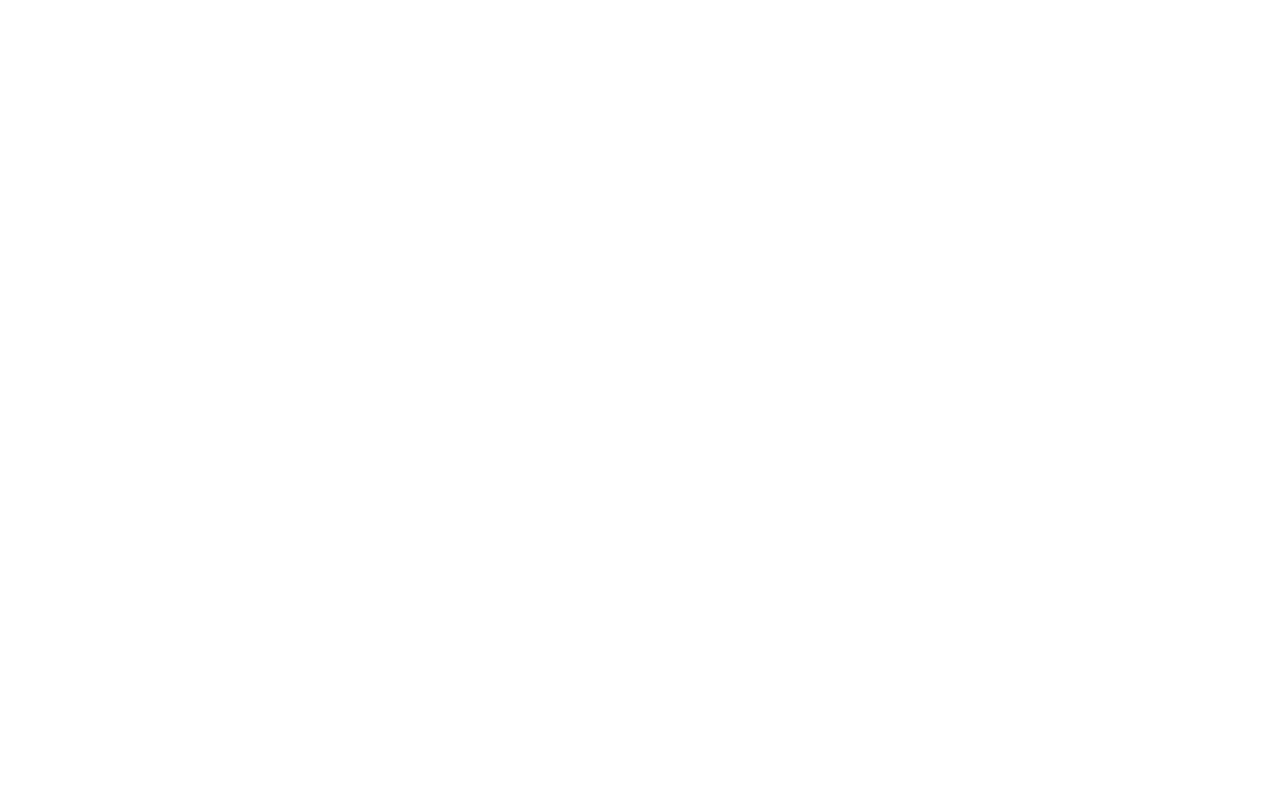
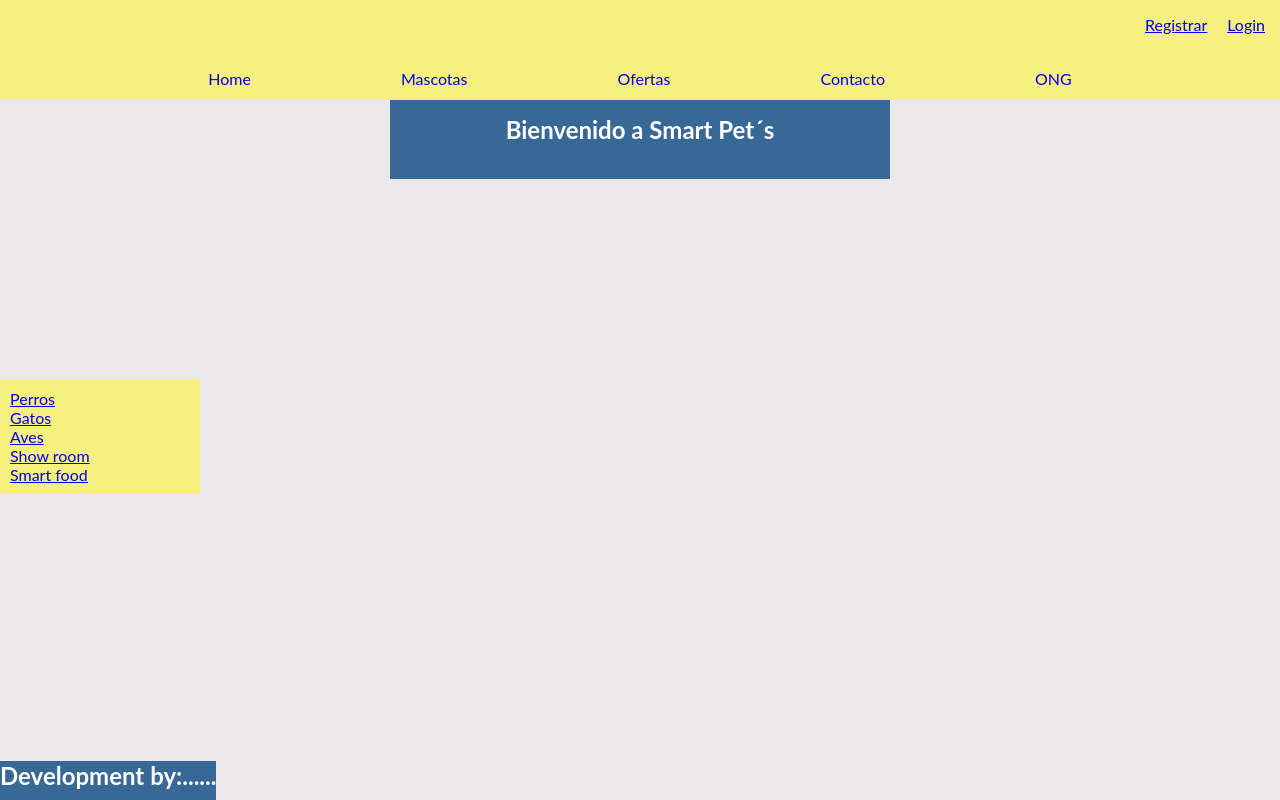
Before and after one commit to esmowin/dh-trabajo-integrador, a PHP site: page /home.php in a window 1280 px wide. Before the commit the page is empty. Run offline with PHP 8.4, Linux system fonts and the light colour scheme.

Commit message:
Hice el maquetado general,e individualice cada archivo .css

```diff
--- /dev/null
+++ b/css/footer.css
@@ -0,0 +1,10 @@
+
+footer{
+  background-color: #376896;
+  display: inline-block;
+  max-width: 1200px;
+  position:absolute;
+   bottom:0px;
+   left:0px;
+
+}
--- /dev/null
+++ b/css/header.css
@@ -0,0 +1,61 @@
+header {
+  position: fixed;
+  top: 0px;
+  width: 100%;
+  height: 100px;
+  background-color: #F7EF80;
+  margin-bottom: 40px;
+  overflow: hidden;
+
+}
+
+.barra_nav {
+
+  display: flex;
+  justify-content: center;
+  padding: 10px;
+  overflow: hidden;
+}
+
+
+.barra_nav li{
+
+  list-style: none;
+  display: block;
+  padding-left:60px;
+  padding-right:60px;
+  padding-top: 10px;
+  padding-bottom: 10px;
+  margin-bottom: 10px;
+}
+
+.barra_nav a{
+  text-decoration: none;
+  padding: 15px;
+}
+
+.barra_nav li:hover{
+
+  color: "#FFFFFF";
+  font-size: 20px;
+  /* background-color: grey; */
+
+}
+
+.usuario{
+  display:flex;
+  justify-content: flex-end;
+  padding: 5px;
+}
+.usuario a{
+  padding: 10px
+}
+
+.title{
+  margin: 100px auto 10px;
+  width: 80%;
+  max-width: 500px;
+  padding: 15px;
+  background-color: #376896;
+  text-align: center;
+}
--- /dev/null
+++ b/css/sideBar.css
@@ -0,0 +1,10 @@
+.sideBar{
+
+  display: flex;
+  flex-direction: column;
+  max-width: 200px;
+  background-color: #F7EF80;
+  justify-content: center;
+  padding: 10px;
+  margin-top: 200px;
+}
--- a/css/styles.css
+++ b/css/styles.css
@@ -1,2 +1,5 @@
 @import "vendor.css";
 @import "registro.css";
+@import "header.css";
+@import "sideBar.css";
+@import "footer.css";
--- a/home.php
+++ b/home.php
@@ -0,0 +1,51 @@
+<!DOCTYPE html>
+<html lang="en" dir="ltr">
+  <head>
+    <meta charset="utf-8">
+    <link rel="stylesheet" href="css/styles.css">
+    <title>Smart Pet´s</title>
+  </head>
+  <body>
+
+    <header>
+      <nav class="usuario">
+        <a href="registro.php">Registrar</a>
+        <a href="login.php">Login</a>
+      </nav>
+
+      <nav >
+        <ul class="barra_nav">
+          <li><a href="#">Home</a></li>
+          <li><a href="#">Mascotas</a></li>
+          <li><a href="#">Ofertas</a></li>
+          <li><a href="#">Contacto</a></li>
+          <li><a href="#">ONG</a></li>
+        </ul>
+      </nav>
+
+    </header>
+
+
+    <section class="title">
+      <h1>Bienvenido a Smart Pet´s</h1>
+    </section>
+
+    <nav>
+      <ul class="sideBar">
+        <li><a href="#">Perros</a></li>
+        <li><a href="#">Gatos</a></li>
+        <li><a href="#">Aves</a></li>
+        <li><a href="#">Show room</a></li>
+        <li><a href="#">Smart food</a></li>
+      </ul>
+    </nav>
+
+
+      <footer >
+        <h2>Development by:......</h3>
+
+      </footer>
+
+  </body>
+
+</html>
```
Also changed, not shown: css/registro.css (line endings or trailing spaces).
